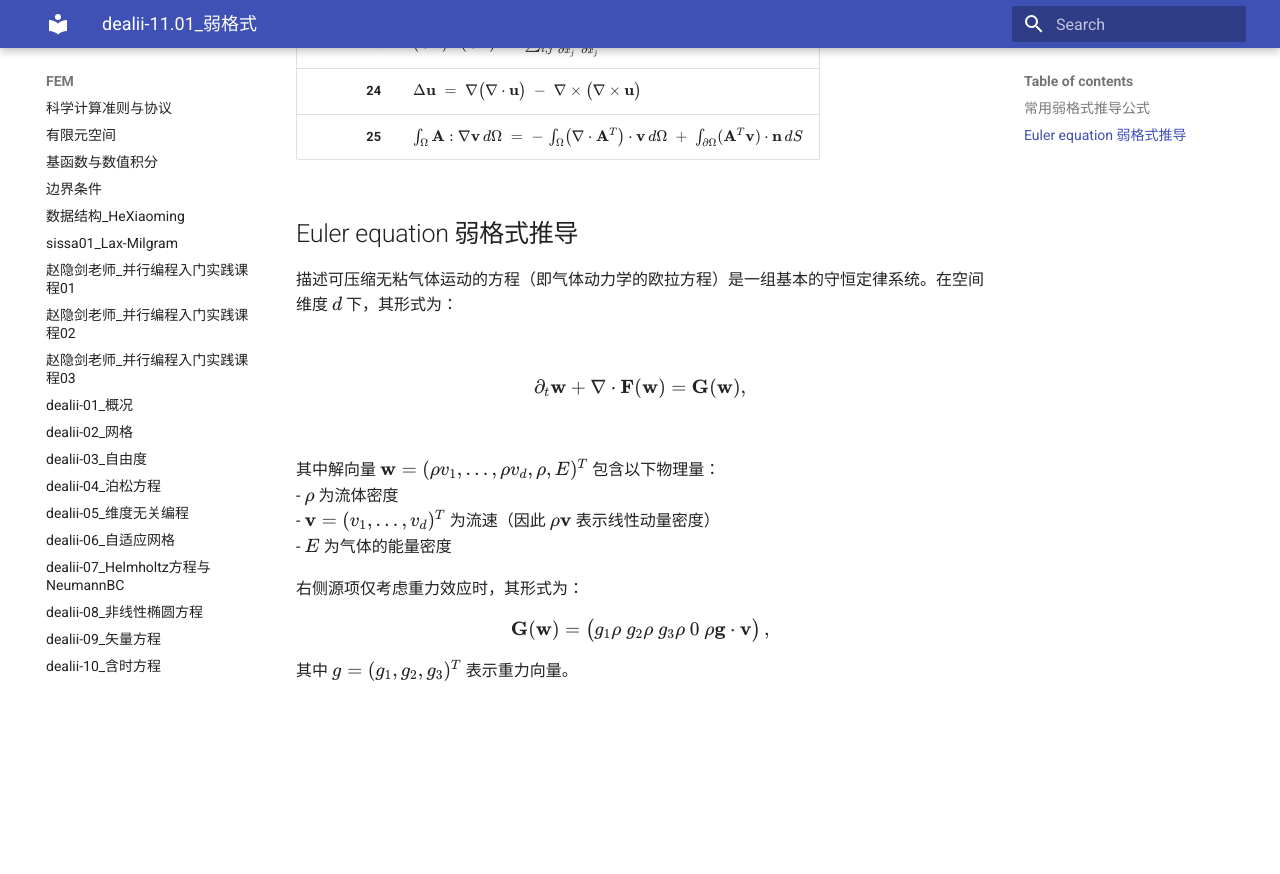
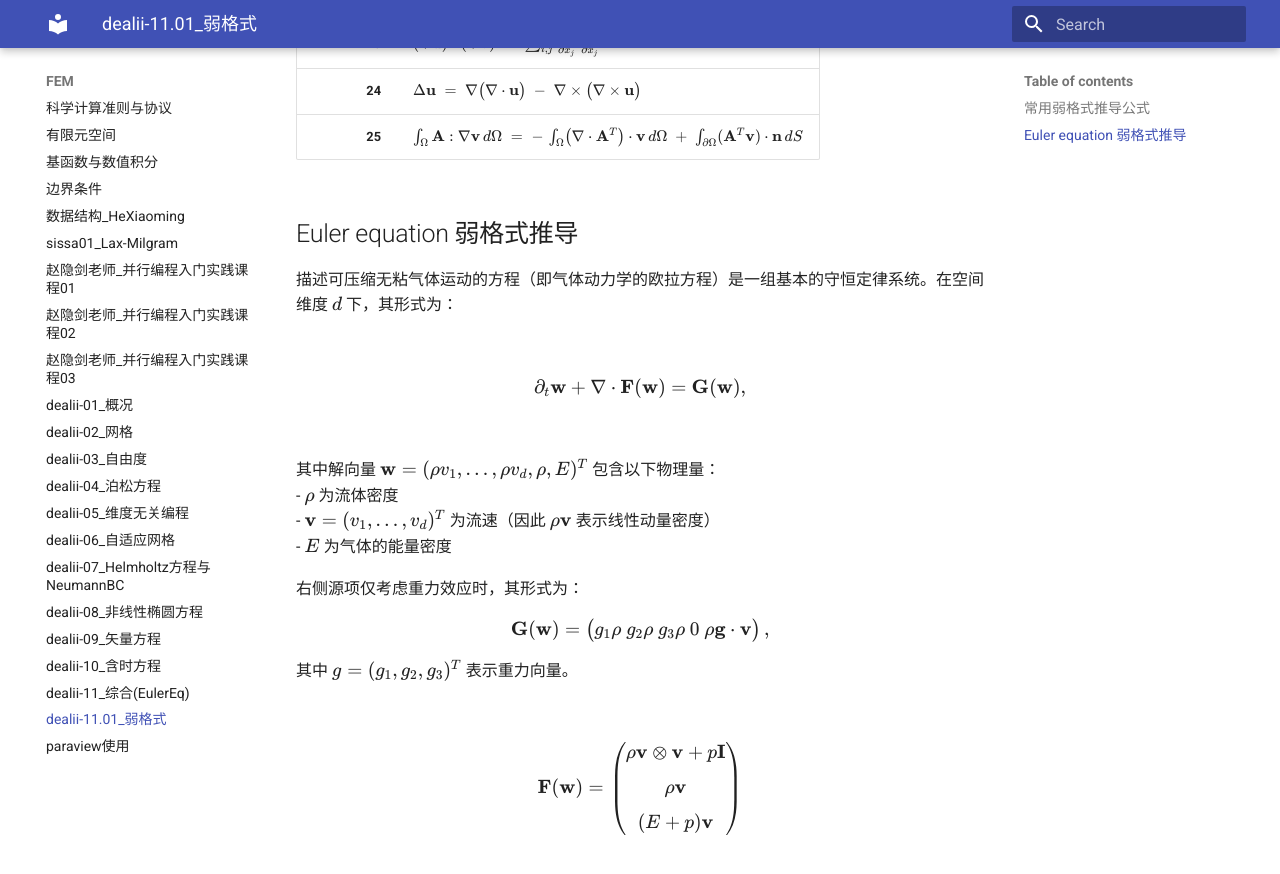
Before and after one commit to ymma98/technotes, an MkDocs documentation site: the page built from docs/FEM/dealii-11.01_弱格式.md, in a window 1280 px wide and 900 px high, scrolled down 1533 px. Shown: the top 874 px of the window. Built offline with MkDocs 1.6.1 and Material for MkDocs 9.7.7, drawn with Linux system fonts in a browser that asks for light colours; before the commit the page ends 2241 px from its top, so only the background shows below that.

Commit message:
docs/FEM/dealii-11.01_弱格式.md updated from https://stackedit.cn/

```diff
--- a/docs/FEM/dealii-11.01_弱格式.md
+++ b/docs/FEM/dealii-11.01_弱格式.md
@@ -59,12 +59,21 @@ g_3 \rho \\
 $$
 其中 $g = (g_1, g_2, g_3)^T$ 表示重力向量。
 
+$$
+\mathbf{F}(\mathbf{w}) =
+\begin{pmatrix}
+\rho \mathbf{v} \otimes \mathbf{v} + p \mathbf{I} \\[6pt]
+\rho \mathbf{v} \\[6pt]
+(E+p)\mathbf{v}
+\end{pmatrix}
+$$
+
 
 
 
 
 
 <!--stackedit_data:
-eyJoaXN0b3J5IjpbLTk5MDMxMzIxNCwzOTA1Mzc2ODIsMTcxNT
+eyJoaXN0b3J5IjpbLTYyNjgzODEwMywzOTA1Mzc2ODIsMTcxNT
 Y1NjcyOCwtNjY5NzQ3MDQ3LC0xNzM4OTY1OTc4XX0=
 -->
```
